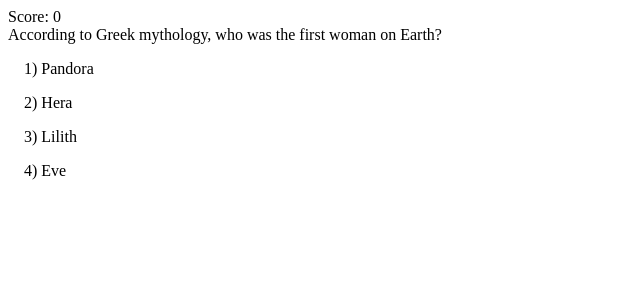
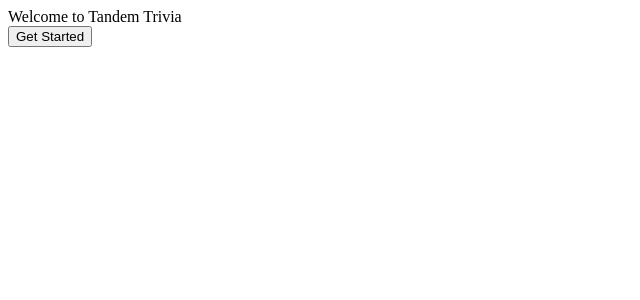
Before and after one commit to jsolis14/tandemCodingChallenge, a React (Create React App) app: page / in a window 1280 px wide. Shown: the top 300 px of the page, without its empty margins (0-640 px from the left). Built offline with nearby package versions, Linux system fonts and the light colour scheme.

Commit message:
added start screem

```diff
--- /dev/null
+++ b/src/components/EndScreen.js
@@ -0,0 +1,11 @@
+import React from 'react'
+
+export default function EndScreen({ score }) {
+
+    return (
+        <div>
+            <div>{`your score was ${score}`}</div>
+            <button >Reset Game</button>
+        </div>
+    )
+}
--- /dev/null
+++ b/src/components/StartScreen.js
@@ -0,0 +1,11 @@
+import React from 'react'
+
+export default function StartScreen({ setQuestionIdx }) {
+
+    return (
+        <div>
+            <div>Welcome to Tandem Trivia</div>
+            <button onClick={() => setQuestionIdx(0)}>Get Started</button>
+        </div>
+    )
+}
--- a/src/components/TriviaGame.js
+++ b/src/components/TriviaGame.js
@@ -1,7 +1,9 @@
 import React, { useEffect, useState } from 'react'
 import questionData from '../Apprentice_TandemFor400_Data.json';
 import AnswerChoices from './AnswerChoices';
+import EndScreen from './EndScreen';
 import Question from './Question';
+import StartScreen from './StartScreen';
 
 function getRandomInt(max) {
     return Math.floor(Math.random() * Math.floor(max));
@@ -23,7 +25,7 @@ const answerIsCorrect = (questionList, questionIdx, answer) => questionList[ques
 export default function TriviaGame() {
     const [score, setScore] = useState(0)
     const [questionList, setQuestionList] = useState([])
-    const [questionIdx, setQuestionIdx] = useState(0)
+    const [questionIdx, setQuestionIdx] = useState(null)
     const [userAnswer, setUserAnswer] = useState(null)
 
     const [submitPressed, setSubmitPressed] = useState(false)
@@ -54,9 +56,16 @@ export default function TriviaGame() {
         }
     }, [questionList])
 
+    if (questionIdx === null) {
+        return <StartScreen setQuestionIdx={setQuestionIdx} />
+    } else if (questionIdx <= 9) {
         return (
             <div>
+                <div>
                     <div>Score: {score}</div>
+                    <div>Problem: {questionIdx + 1}/10 </div>
+                </div>
+
                 <Question questionList={questionList} questionIdx={questionIdx} />
                 <div>{responseMessage}</div>
                 <AnswerChoices questionList={questionList} questionIdx={questionIdx} setUserAnswer={setUserAnswer} userAnswer={userAnswer} submitPressed={submitPressed} />
@@ -66,4 +75,10 @@ export default function TriviaGame() {
                 </div>
             </div>
         )
+    } else {
+        return <EndScreen score={score} />
     }
+
+
+
+}
```
Lines whose indentation alone changed are shown as unchanged.
